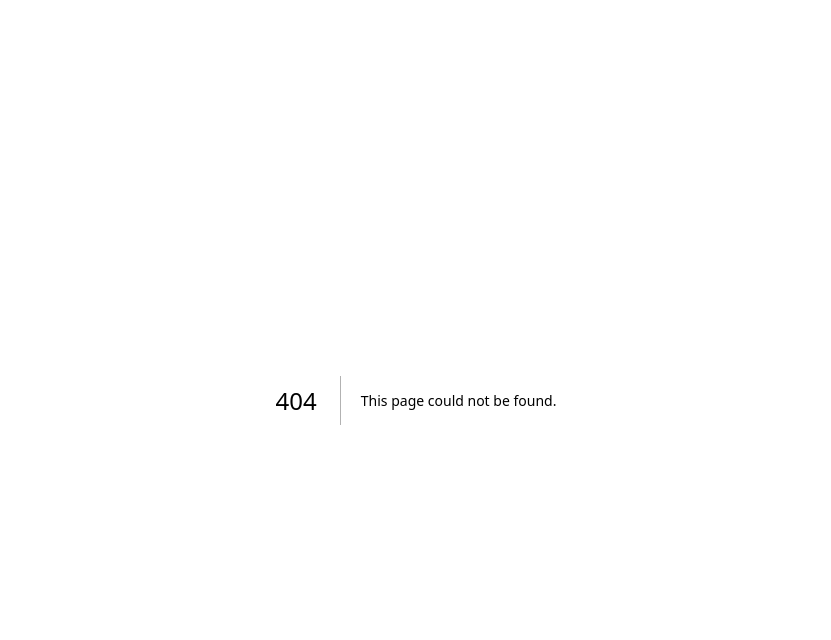
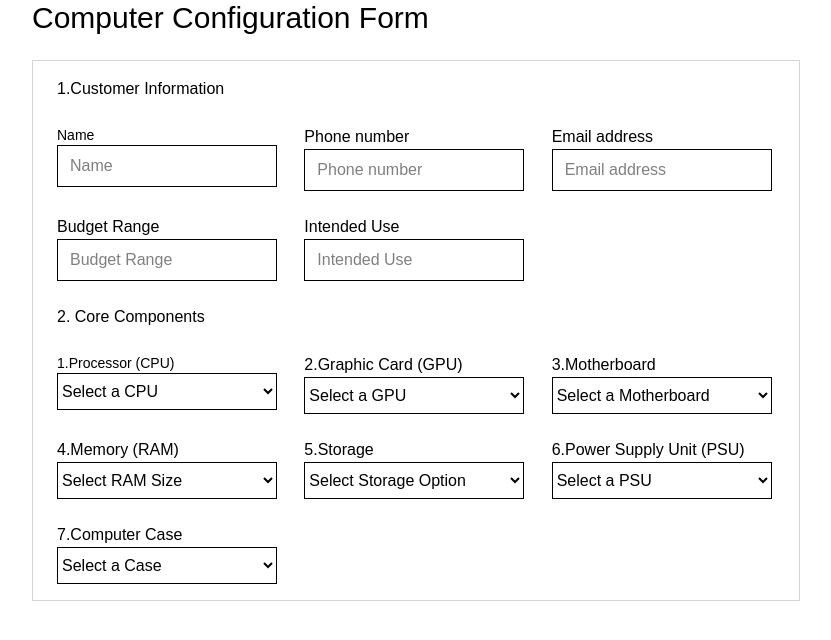
Before and after one commit to BrandonMLeyva/DansComputerRepair, a Next.js app: page /create-computer-configuration-form in a window 1280 px wide. Before the commit this address had no page. Shown: the top 640 px of the page, without its empty margins (224-1055 px from the left). Built offline with nearby package versions, Linux system fonts and the light colour scheme.

Commit message:
Complete DC-4 and DC-53, completed DC-6 to7, DC-72 to76, DC-88, DC-66 to 71, and finally DC-93.

```diff
--- /dev/null
+++ b/src/app/create-computer-configuration-form/page.js
@@ -0,0 +1,118 @@
+
+export default function CreateComputerConfigurationForm() {
+    return (
+        <main className="min-h-screen bg-white text-black">
+                <form className="mx-auto max-w-3xl px-12,py-12">
+                     <h1 className="text-3xl mb-6">Computer Configuration Form</h1>
+                    {/* Boundary line wrapping two section and more in the future depended on it*/}
+                    <div className="border border-neutral-300 bg-white, px-6 py-4">
+                        <h2 className="text-5xl,mt-6, mb-6 ">1.Customer Information</h2>
+                        {/* Displays as 3-column grid on medium to larger displays for section 1*/}
+                        <div className="grid grid-cols-3 gaps-3 grid-flow-row, flex flex-col gap-6">
+                            <div>
+                                <label className="block text-sm mb1" htmlFor="Name">Name</label>
+                                <input type="text" name="Name" placeholder="Name" className="w-55 border border-black px-3 py-2"/>
+                            </div>
+
+                            <div>
+                                <label className="block test-sm mb1" htmlFor="Phone number">Phone number</label>
+                                <input type="tel" name="Phone number" placeholder="Phone number" className="w-55 border border-black px-3 py-2"/>
+                            </div>
+                            <div>
+                                <label className="block test-sm mb1" htmlFor="Email address">Email address</label>
+                                <input type="email" name="Email address" placeholder="Email address" className="w-55 border border-black  px-3 py-2"/>
+                            </div>
+                            <div>
+                                <label className="block test-sm mb1" htmlFor="Budget Range">Budget Range</label>
+                                <input type="text" name="Budget Range" placeholder="Budget Range" className="w-55 border border-black  px-3 py-2"/>
+                            </div>
+                            <div>
+                                <label className="block test-sm mb1" htmlFor="Intended Use">Intended Use</label>
+                                <input type="text" name="Intended Use" placeholder="Intended Use" className="w-55 border border-black  px-3 py-2"/>
+                            </div>
+                        </div>
+                        {/* end of Section 1 list*/}
+                        <h3 className="mt-6 mb-6">2. Core Components</h3>
+                        {/* Section 2 starts here*/}
+                        <div className="grid grid-cols-3 gaps-3 grid-flow-row, flex flex-col gap-6">
+                            <div>
+                                <label className="block text-sm mb1" htmlFor="Processor (CPU)">1.Processor (CPU)</label>
+                                <select name="Processor (CPU)" className="w-55 border border-black  py-2">
+                                    <option value="">Select a CPU</option>
+                                    <option value="Intel Core i9-13900K">Intel Core i9-13900K</option>
+                                    <option value="AMD Ryzen 9 7950X">AMD Ryzen 9 7950X</option>
+                                    <option value="Intel Core i7-13700K">Intel Core i7-13700K</option>
+                                    <option value="AMD Ryzen 7 7700X">AMD Ryzen 7 7700X</option>
+                                    <option value="Intel Core i5-13600K">Intel Core i5-13600K</option>
+                                    <option value="AMD Ryzen 5 7600X">AMD Ryzen 5 7600X</option>
+                                </select>
+                            </div>
+
+                            <div>
+                                <label className="block test-sm mb1" htmlFor="Graphic Card">2.Graphic Card (GPU)</label>
+                                <select name="Graphic Card" className="w-55 border border-black  py-2">
+                                    <option value="">Select a GPU</option>
+                                    <option value="NVIDIA GeForce RTX 4090">NVIDIA GeForce RTX 4090</option>
+                                    <option value="AMD Radeon RX 7900 XTX">AMD Radeon RX 7900 XTX</option>
+                                    <option value="NVIDIA GeForce RTX 4080">NVIDIA GeForce RTX 4080</option>
+                                    <option value="AMD Radeon RX 7800 XT">AMD Radeon RX 7800 XT</option>
+                                    <option value="NVIDIA GeForce RTX 4070 Ti">NVIDIA GeForce RTX 4070 Ti</option>
+                                    <option value="AMD Radeon RX 7700 XT">AMD Radeon RX 7700 XT</option>
+                                </select>
+                            </div>
+                            <div>
+                                <label className="block test-sm mb1" htmlFor="Motherboard">3.Motherboard</label>
+                                <select name="Motherboard" className="w-55 border border-black py-2">
+                                    <option value="">Select a Motherboard</option>
+                                    <option value="ASUS ROG Strix Z790-E">ASUS ROG Strix Z790-E</option>
+                                    <option value="MSI MPG B650 Carbon WiFi">MSI MPG B650 Carbon WiFi</option>
+                                    <option value="Gigabyte Z790 AORUS Elite AX">Gigabyte Z790 AORUS Elite AX</option>
+                                    <option value="ASRock B650M Steel Legend">ASRock B650M Steel Legend</option>
+                                </select>
+                            </div>
+                            <div>
+                                <label className="block test-sm mb1" htmlFor="Memory">4.Memory (RAM)</label>
+                                <select name="Memory" className="w-55 border border-black  py-2">
+                                    <option value="">Select RAM Size</option>
+                                    <option value="16GB (2x8GB) DDR5-6000">16GB (2x8GB) DDR5-6000</option>
+                                    <option value="32GB (2x16GB) DDR5-6000">32GB (2x16GB) DDR5-6000</option>
+                                    <option value="64GB (2x32GB) DDR5-6000">64GB (2x32GB) DDR5-6000</option>
+                                </select>
+                            </div>
+                            <div>
+                                <label className="block test-sm mb1" htmlFor="Storage">5.Storage</label>
+                                <select name="Storage" className="w-55 border border-black py-2">
+                                    <option value="">Select Storage Option</option>
+                                    <option value="1TB NVMe SSD">1TB NVMe SSD</option>
+                                    <option value="2TB NVMe SSD">2TB NVMe SSD</option>
+                                    <option value="4TB NVMe SSD">4TB NVMe SSD</option>
+                                    <option value="1TB NVMe SSD + 2TB HDD">1TB NVMe SSD + 2TB HDD</option>
+                                    <option value="2TB NVMe SSD + 4TB HDD">2TB NVMe SSD + 4TB HDD</option>
+                                </select>
+                            </div>
+                            <div>
+                                <label className="block test-sm mb1" htmlFor="Power Supply Unit (PSU)">6.Power Supply Unit (PSU)</label>
+                                <select name="Power Supply Unit (PSU)" className="w-55 border border-black py-2">
+                                    <option value="">Select a PSU</option>
+                                    <option value="650W 80+ Gold">650W 80+ Gold</option>
+                                    <option value="750W 80+ Gold">750W 80+ Gold</option>
+                                    <option value="850W 80+ Platinum">850W 80+ Platinum</option>
+                                    <option value="1000W 80+ Platinum">1000W 80+ Platinum</option>
+                                </select>
+                            </div>
+                            <div>
+                                <label className="block test-sm mb1" htmlFor="Computer Case">7.Computer Case</label>
+                                <select name="Computer Case" className="w-55 border border-black  py-2">
+                                    <option value="">Select a Case</option>
+                                    <option value="Mid-Tower Case with Tempered Glass">Mid-Tower Case with Tempered Glass</option>
+                                    <option value="Full-Tower Case with RGB Lighting">Full-Tower Case with RGB Lighting</option>
+                                    <option value="Compact Mini-ITX Case">Compact Mini-ITX Case</option>
+                                </select>
+                            </div>
+                        </div>
+                        {/* end of Section 2 list*/}
+                    </div>
+                </form>
+        </main>
+    );
+}
```
